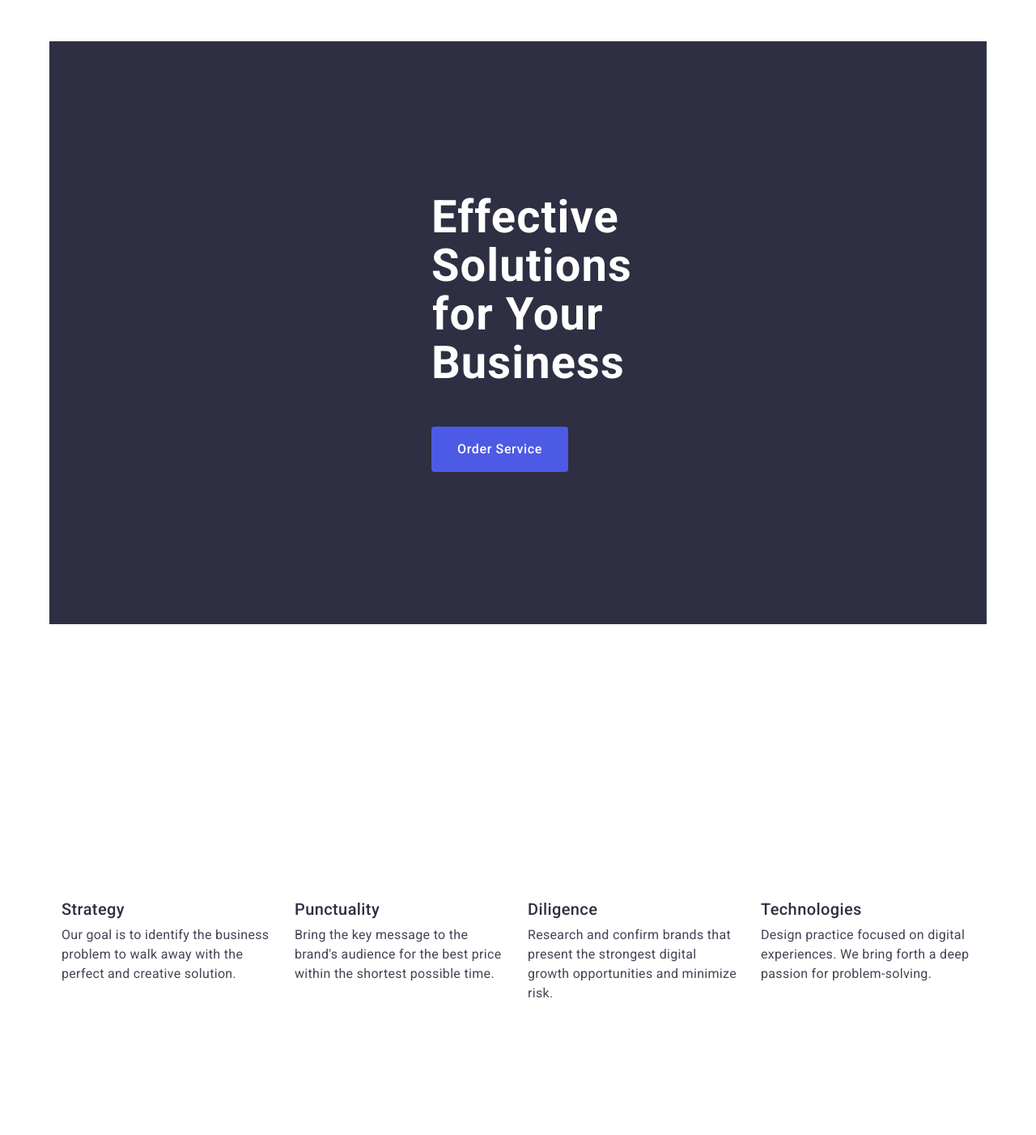
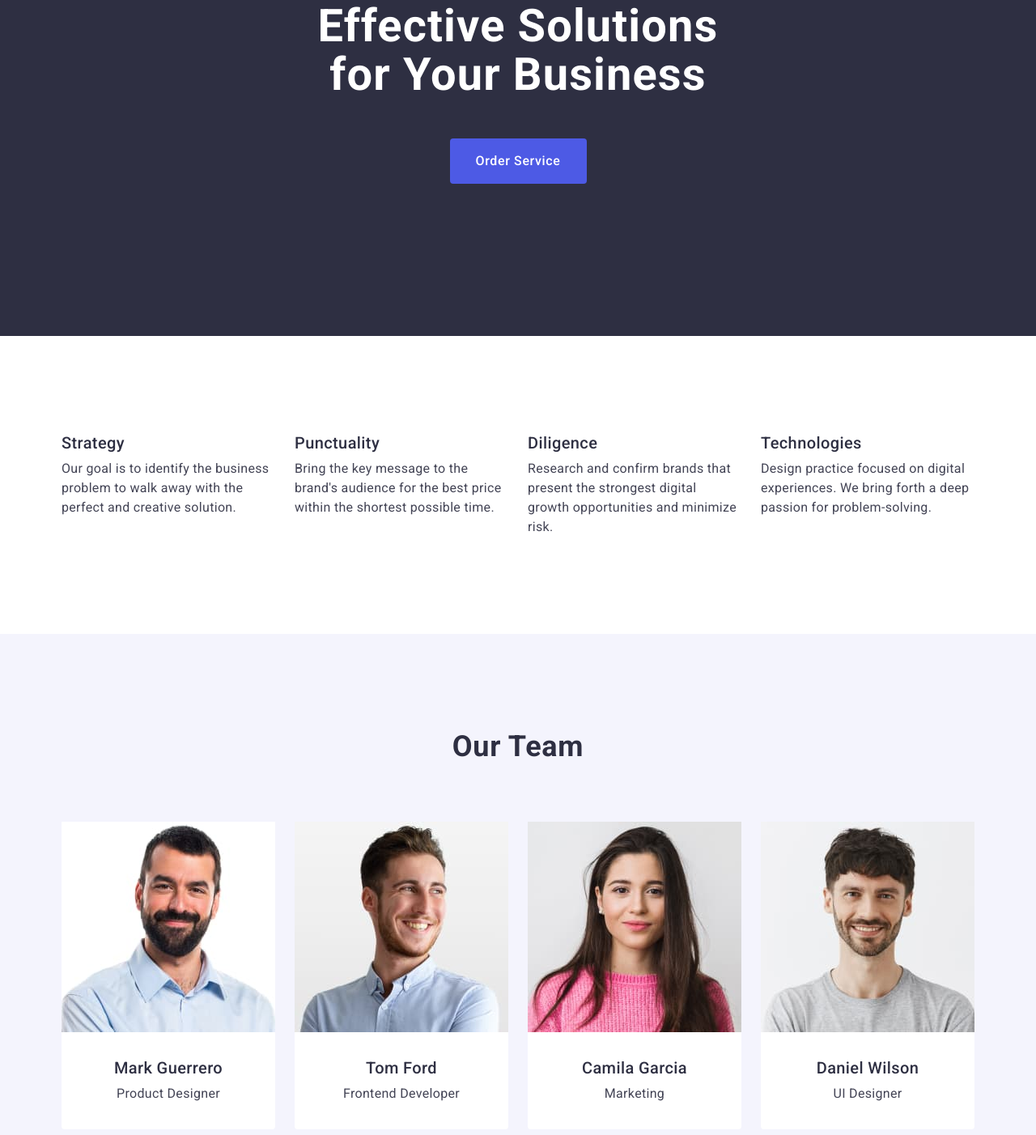
Before and after one commit to VegaFoxter/goit-markup-hw-03, a plain HTML site: page index.html in a window 1280 px wide. Shown: the part 258-1660 px from the top of the page at 81% size. Drawn offline with nearby package versions, Linux system fonts and the light colour scheme.

Commit message:
h3 final

```diff
--- a/css/styles.css
+++ b/css/styles.css
@@ -43,8 +43,6 @@ body{
     text-decoration: none;
 }
  .header{
-    padding-top: 24px;
-    padding-bottom: 24px;
     border-bottom: 1px solid #e7e9fc
  }
 
@@ -161,17 +159,11 @@ body{
 }
 
 .sect-one{
+    background: #2E2F42;
     text-align: center;
     padding: 188px 0
 }
 
-.sect-one-container{
-   background: #2E2F42;
-   padding-top: 188px;
-   padding-right: 472px;
-   padding-bottom: 188px;
-   padding-left: 472px;
-}
 
 .title{
     color: #FFF;
@@ -180,8 +172,10 @@ body{
     font-size: 56px;
     line-height: 1.07;
     letter-spacing: 0.02em;
+
+    max-width: 496px;
+    margin: 0 auto;
     margin-bottom: 48px;
-    max-width: 496px;
 }
 
 .but-service{
@@ -191,7 +185,7 @@ body{
     font-weight: 500;
     cursor: pointer;
     font-family: "Roboto", sans-serif;
-    margin: 0auto;
+    margin: 0 auto;
     font-size: 16px;
     line-height: 1.5;
     letter-spacing: 0.04em;
@@ -230,7 +224,6 @@ body{
     font-weight: 500;
     line-height: 1.2;
     letter-spacing: 0.02em;
-    margin-top: 32px;
     margin-bottom: 8px;
 
 }
@@ -241,7 +234,6 @@ body{
     font-weight: 400;
     line-height: 1.5;
     letter-spacing: 0.02em;
-    padding-bottom: 32px;
 }
 
 .title-corect{
@@ -251,16 +243,11 @@ body{
 
 
 .sect-team {
+    background: #F4F4FD;
     padding-top: 120px;
     padding-bottom: 120px;
 }
 
-.sect-team-container{
-   background: #F4F4FD;
-    padding-top: 120px;
-    padding-bottom: 120px;
-
-}
 .team-titile{
     color:#2e2f42;
     text-align: center;
@@ -313,7 +300,6 @@ body{
 }
 
 .portf-conteiner{
-    padding: 32px 16px;
     border: 1px solid #e7e9fc;
     border-top: none;
     margin-bottom: 8px;
@@ -338,15 +324,11 @@ body{
 
 
 .foot-style{
+    background:#2E2F42;
     padding-top: 100px;
     padding-bottom: 100px;
 }
 
-.foot-style-container{
-    background:#2E2F42;
-    padding-top: 100px;
-    padding-bottom: 100px;
-}
 .foot-logo{
     color: #F4F4FD;
     font-size: 18px;
--- a/index.html
+++ b/index.html
@@ -47,7 +47,7 @@
     <!---Основна частина-->
     <main>
         <section class="sect-one">
-        <div class="container sect-one-container">
+        <div class="container">
             <h1 class="title">Effective Solutions for Your Business</h1>
             <button class="but-service" type="button">Order Service</button>
         </div>
@@ -85,7 +85,7 @@
             </div>
         </section>
         <section class="sect-team">
-            <div class="container sect-team-container">
+            <div class="container">
             <h2 class="team-titile">Our Team</h2>
             <ul class="team-list">
                 <li class="team-item">
@@ -120,7 +120,7 @@
             </div>
         </section>
         <section class="select-portfolio">
-            <div class="container portf-conteiner">
+            <div class="container">
             <h2 class="team-titile">Our Portfolio</h2>
             <ul class="portfolio-list">
                 <li class="portfolio-item">
@@ -171,7 +171,7 @@
     </main>
     <!---Підвал-->
     <footer class="foot-style">
-        <div class="container foot-style-container">
+        <div class="container">
         <a class="logo footer-loogo" href="./index.html">Web<span class="foot-logo">Studio</span></a>
         <p class="foot-text">
             Increase the flow of customers and<br>
```
